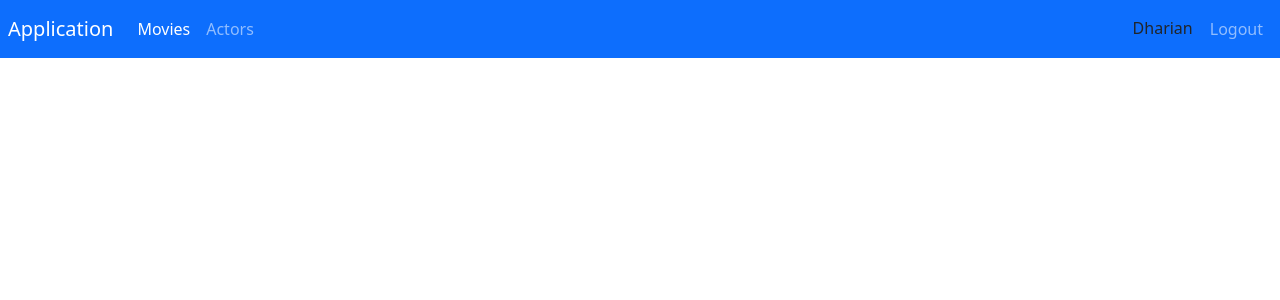
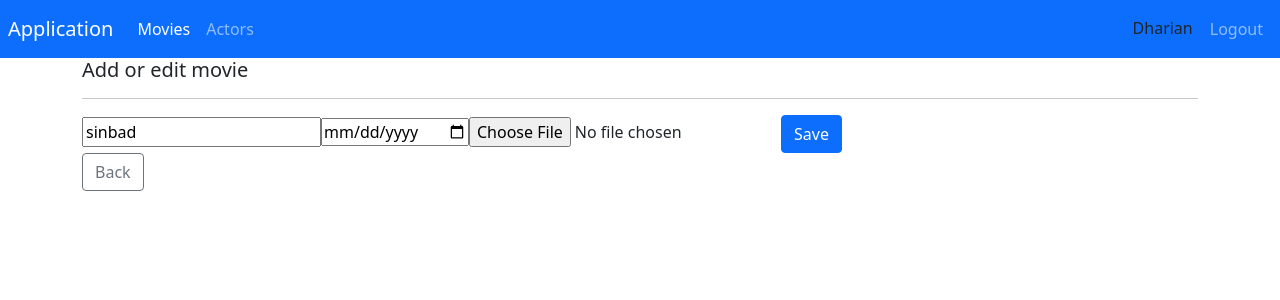
Before and after one commit to Dharian77715/MoviesApp_frontend, a React (Vite) app: page /movies/new in a window 1280 px wide. Shown: the top 300 px of the page. Built offline with nearby package versions, Linux system fonts and the light colour scheme.

Commit message:
movieForm

```diff
--- a/src/movies/components/MoviesCard.jsx
+++ b/src/movies/components/MoviesCard.jsx
@@ -1,4 +1,5 @@
 import { useState, useEffect } from "react";
+import { Link } from "react-router-dom";
 
 import { moviesApi } from "../../api/moviesApi";
 import { MovieDetails } from "../pages/MovieDetails";
@@ -48,11 +49,6 @@ export const MoviesCard = ({ movie }) => {
           <div className="col-8">
             <div className="card-body">
               <h5 className="card-title">{movie.title}</h5>
-              {/* <p className="card-text">
-                {genres.map(({ id, genre }) => (
-                  <span key={id}>{genre.split("").join()}</span>
-                ))}
-              </p> */}
               <p className="card-text">
                 {genres.map(({ id, genre }, index) => (
                   <span key={id}>
@@ -64,7 +60,12 @@ export const MoviesCard = ({ movie }) => {
               Release date: {new Date(movie.release_date).toLocaleDateString()}
               <MovieDetails movie={movie} />
             </div>
-            <button className="btn btn-outline-success m-2">Edit</button>
+            <Link
+              to={`edit/${movie.id}`}
+              className="btn btn-outline-success m-2"
+            >
+              Edit
+            </Link>
             <button className="btn btn-outline-danger m-2">Delete</button>
           </div>
         </div>
--- /dev/null
+++ b/src/movies/components/MoviesForm.jsx
@@ -0,0 +1,58 @@
+import { useEffect } from "react";
+import { useState } from "react";
+import { Link, useNavigate, useParams } from "react-router-dom";
+
+export const MoviesForm = () => {
+  const navigate = useNavigate();
+  const params = useParams();
+  const [movies, setMovies] = useState({
+    title: "sinbad",
+  });
+
+  const onInputChange = ({ target }) => {
+    setMovies({ ...movies, [target.name]: target.value });
+    console.log(target.name, target.value);
+  };
+
+  const onFormSubmit = (event) => {
+    event.preventDefault();
+
+    if (params.id) {
+      //edit
+    } else {
+      //add-create
+    }
+    console.log(movies);
+    // navigate("/");
+  };
+
+  //   useEffect(() => {
+  //     if (params.id) {
+  //       setMovies(movies.find((movie) => movie.id === params.id));
+  //     }
+  //   }, []);
+
+  return (
+    <>
+      <h5>Add or edit movie</h5>
+      <hr />
+
+      <form onSubmit={onFormSubmit}>
+        <input
+          name="title"
+          type="text"
+          placeholder="Title"
+          onChange={onInputChange}
+          value={movies.title}
+        />
+        <input type="date" />
+        <input type="file" />
+
+        <button className="btn btn-primary">Save</button>
+      </form>
+      <Link to={-1} className="btn btn-outline-secondary">
+        Back
+      </Link>
+    </>
+  );
+};
--- a/src/movies/pages/MoviesPage.jsx
+++ b/src/movies/pages/MoviesPage.jsx
@@ -1,4 +1,5 @@
 import React, { useEffect, useState } from "react";
+import { Link } from "react-router-dom";
 import { moviesApi } from "../../api/moviesApi";
 import { ListGroup } from "../components/ListGroup";
 import { MoviesCard } from "../components/MoviesCard";
@@ -72,13 +73,15 @@ export const MoviesPage = () => {
           onItemSelect={handleGenreSelect}
         />
         <div className="d-flex justify-content-end">
-          <button className="align-self-end btn btn-primary mb-2">
+          <Link to="new" className="btn btn-primary mb-2">
             Add movie
-          </button>
+          </Link>
         </div>
       </div>
       {filteredMovies.length === 0 ? (
-        <p>No movies found</p>
+        <p>
+          There's not movie with the name<b>{` ${searchQuery}`}</b>
+        </p>
       ) : (
         <div className="row rows-cols-1 row-cols-md-3 g-3">
           {filteredMovies.map((movie) => (
--- a/src/movies/routes/MoviesRoutes.jsx
+++ b/src/movies/routes/MoviesRoutes.jsx
@@ -1,5 +1,6 @@
 import { Navigate, Route, Routes } from "react-router-dom";
 import { Navbar } from "../../ui/components/Navbar";
+import { MoviesForm } from "../components/MoviesForm";
 
 import { ActorsPage } from "../pages/ActorsPage";
 import { MoviesPage } from "../pages/MoviesPage";
@@ -12,8 +13,10 @@ export const MoviesRoutes = () => {
         <Routes>
           <Route path="movies" element={<MoviesPage />} />
           <Route path="actors" element={<ActorsPage />} />
+          <Route path="movies/new" element={<MoviesForm />} />
+          <Route path="movies/edit/:id" element={<MoviesForm />} />
 
-          <Route path="/" element={<Navigate to="/movies" />} />
+          <Route path="/*" element={<Navigate to="/movies" />} />
         </Routes>
       </div>
     </>
```
